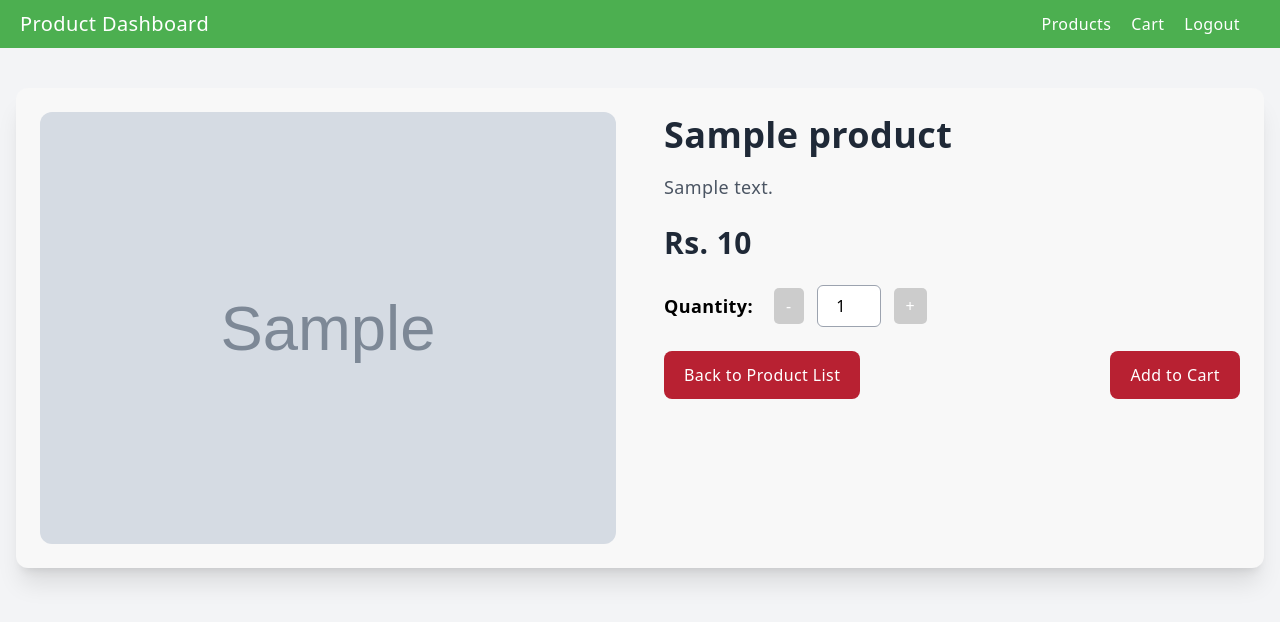
After one commit to AayushKrAgrawal/WAP, a PHP site: page /pages/product_detail.php?id=1 in a window 1280 px wide. The commit adds this page. Shown: the top 622 px of the page. Run offline with PHP 8.4, Linux system fonts and the light colour scheme; tables that the repository leaves empty or names only in its code hold one stand-in row (values such as "Sample post"); grey boxes marked "Sample" are stand-in pictures; some libraries are stand-ins or nearby versions.

Commit message:
Admin All Completed

```diff
--- a/pages/dashboard.php
+++ b/pages/dashboard.php
@@ -46,7 +46,7 @@ $result = $conn->query($sql);
                         <p class="text-gray-600 mb-4"><?php echo substr($product['description'], 0, 100); ?>...</p>
                         <p class="text-lg font-bold text-indigo-600">Rs.<?php echo number_format($product['price'], 2); ?></p>
                         <div class="mt-4">
-                            <a href="product_details.php?id=<?php echo $product['product_id']; ?>" class="text-indigo-600 hover:bg-indigo-100 px-4 py-2 rounded-md">View Details</a>
+                            <a href="product_detail.php?id=<?php echo $product['product_id']; ?>" class="text-indigo-600 hover:bg-indigo-100 px-4 py-2 rounded-md">View Details</a>
                         </div>
                     </div>
                     <?php
--- /dev/null
+++ b/pages/product_detail.php
@@ -0,0 +1,160 @@
+<?php
+include('../includes/db_connect.php');
+
+// Get the product ID from the URL
+if (isset($_GET['id'])) {
+    $productId = $_GET['id'];
+
+    // Fetch product details
+    $sql = "SELECT * FROM products WHERE product_id = ?";
+    if ($stmt = $conn->prepare($sql)) {
+        $stmt->bind_param("i", $productId);
+        $stmt->execute();
+        $result = $stmt->get_result();
+
+        if ($result->num_rows > 0) {
+            $product = $result->fetch_assoc();
+        } else {
+            echo "<p>Product not found.</p>";
+            exit();
+        }
+    } else {
+        echo "<p>Error fetching product details.</p>";
+        exit();
+    }
+} else {
+    echo "<p>No product ID specified.</p>";
+    exit();
+}
+?>
+
+<!DOCTYPE html>
+<html lang="en">
+<head>
+    <meta charset="UTF-8">
+    <meta name="viewport" content="width=device-width, initial-scale=1.0">
+    <title><?php echo htmlspecialchars($product['product_name']); ?> - Product Details</title>
+    <script src="https://cdn.tailwindcss.com"></script>
+    <style>
+        /* Inline custom CSS for more personalized design */
+        .product-card {
+            box-shadow: 0 10px 20px rgba(0, 0, 0, 0.1), 0 6px 12px rgba(0, 0, 0, 0.07);
+            border-radius: 12px;
+            background: #f8f8f8;
+        }
+        .product-image {
+            transition: transform 0.3s ease-in-out;
+        }
+        .product-image:hover {
+            transform: scale(1.1);
+        }
+        .button {
+            padding: 12px 20px;
+            background-color: #B82132; /* Updated button color */
+            color: white;
+            font-size: 16px;
+            border-radius: 8px;
+            cursor: pointer;
+            transition: background-color 0.3s ease;
+        }
+        .button:hover {
+            background-color: #9B1E2F; /* Darker shade on hover */
+        }
+        .quantity-controls button {
+            background-color: #ccc;
+            padding: 6px 12px;
+            border-radius: 5px;
+            margin: 0 5px;
+            font-size: 16px;
+            transition: background-color 0.2s ease;
+        }
+        .quantity-controls button:hover {
+            background-color: #999;
+        }
+        .navbar {
+            background-color: #4CAF50;
+            padding: 10px 20px;
+            position: sticky;
+            top: 0;
+            width: 100%;
+            z-index: 100;
+        }
+        .navbar a {
+            color: white;
+            margin-right: 20px;
+            font-weight: 500;
+            text-decoration: none;
+        }
+        .navbar a:hover {
+            color: #f1f1f1;
+        }
+    </style>
+</head>
+<body class="bg-gray-100 font-sans tracking-wide">
+
+    <!-- Navbar -->
+    <nav class="navbar">
+        <div class="container mx-auto flex justify-between items-center">
+            <a href="dashboard.php" class="text-xl font-semibold">Product Dashboard</a>
+            <div class="flex">
+                <a href="products.php">Products</a>
+                <a href="#">Cart</a>
+                <a href="#">Logout</a>
+            </div>
+        </div>
+    </nav>
+
+    <!-- Product Details Section -->
+    <div class="container mx-auto px-4 py-10">
+        <div class="product-card overflow-hidden lg:flex shadow-xl">
+            <!-- Product Image -->
+            <div class="lg:w-1/2 p-6">
+                <img class="w-full h-auto object-cover product-image rounded-xl" src="<?php echo htmlspecialchars($product['image_url']); ?>" alt="<?php echo htmlspecialchars($product['product_name']); ?>" />
+            </div>
+
+            <!-- Product Information -->
+            <div class="lg:w-1/2 p-6">
+                <h1 class="text-4xl font-semibold text-gray-800 leading-tight mb-4"><?php echo htmlspecialchars($product['product_name']); ?></h1>
+                <p class="text-lg text-gray-600 mb-6"><?php echo htmlspecialchars($product['description']); ?></p>
+                <p class="text-3xl font-bold text-gray-800 mb-6">Rs. <?php echo htmlspecialchars($product['price']); ?></p>
+
+                <!-- Quantity Control -->
+                <div class="flex items-center mb-6">
+                    <span class="text-lg font-semibold mr-4">Quantity:</span>
+                    <div class="quantity-controls flex items-center">
+                        <button class="decrement button">-</button>
+                        <input type="number" id="quantity" value="1" min="1" class="w-16 text-center border border-gray-400 rounded-md mx-2 p-2">
+                        <button class="increment button">+</button>
+                    </div>
+                </div>
+
+                <!-- Action Buttons -->
+                <div class="flex justify-between items-center">
+                    <a href="dashboard.php" class="button hover:bg-red-600">Back to Product List</a>
+                    <button class="button hover:bg-blue-600">Add to Cart</button>
+                </div>
+            </div>
+        </div>
+    </div>
+
+    <script>
+        // Quantity Control Logic
+        const decrementBtn = document.querySelector('.decrement');
+        const incrementBtn = document.querySelector('.increment');
+        const quantityInput = document.getElementById('quantity');
+
+        decrementBtn.addEventListener('click', () => {
+            let quantity = parseInt(quantityInput.value);
+            if (quantity > 1) {
+                quantityInput.value = quantity - 1;
+            }
+        });
+
+        incrementBtn.addEventListener('click', () => {
+            let quantity = parseInt(quantityInput.value);
+            quantityInput.value = quantity + 1;
+        });
+    </script>
+
+</body>
+</html>
```
